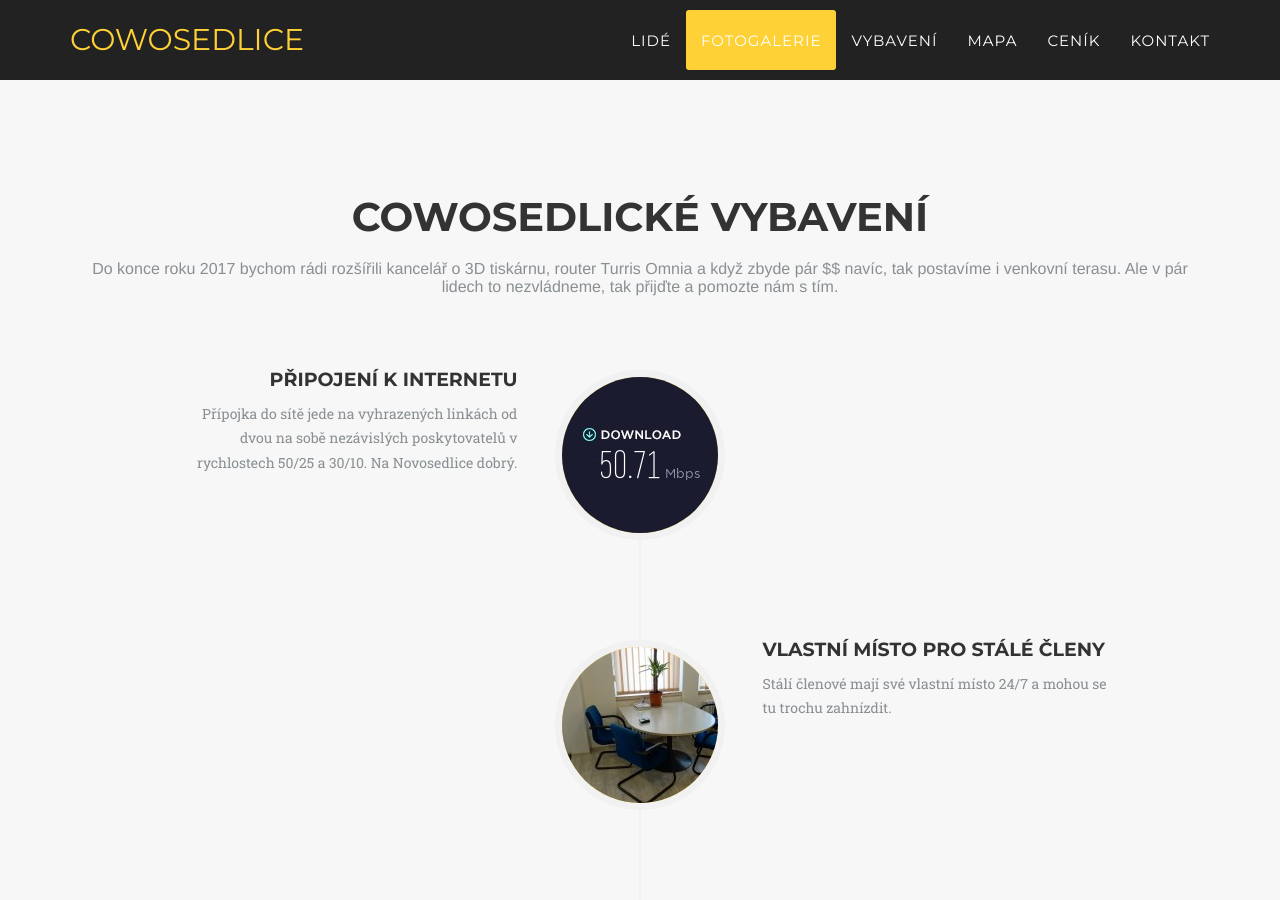
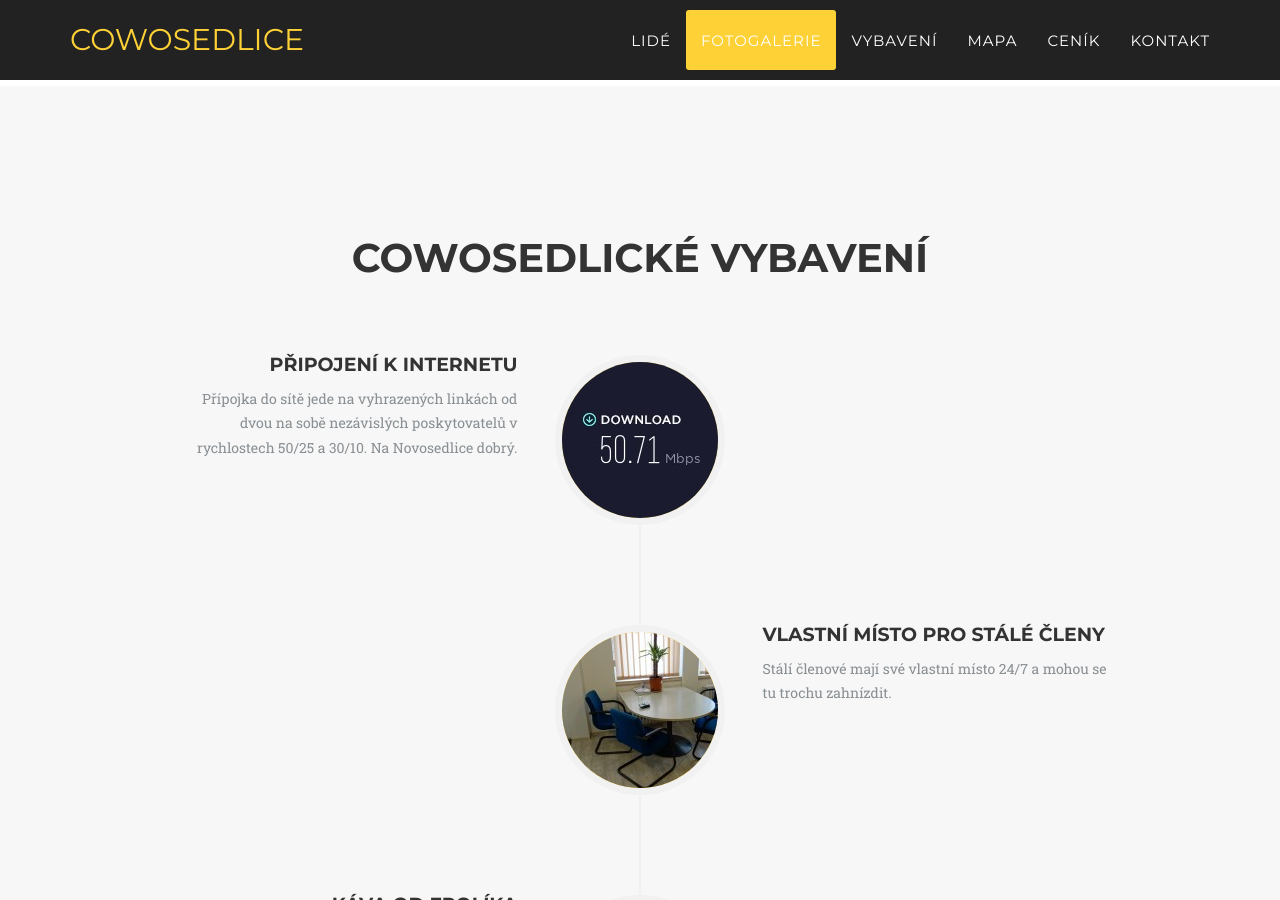
Before and after one commit to cowosedlice/cowosedlice.cz, a Jekyll site: the page built from index.html, in a window 1280 px wide and 900 px high, scrolled down 2868 px. Built offline with Jekyll 4.4.1, drawn with Linux system fonts in a browser that asks for light colours; some web fonts are replaced; some of the changed text lies outside the part shown.

Commit message:
update 2019

```diff
--- a/_config.yml
+++ b/_config.yml
@@ -9,7 +9,7 @@
 
 # About section
 history-heading: Cowosedlické vybavení
-history-subheading: Do konce roku 2017 bychom rádi rozšířili kancelář o 3D tiskárnu, router Turris Omnia a když zbyde pár $$ navíc, tak postavíme i venkovní terasu. Ale v pár lidech to nezvládneme, tak přijďte a pomozte nám s tím.
+history-subheading:
 history:
 - title: Připojení k internetu
   pic: internet
--- a/_includes/header.html
+++ b/_includes/header.html
@@ -49,6 +49,7 @@
             <div class="intro-text">
                 <div class="intro-lead-in">Coworking v Novosedlicích</div>
                 <div class="intro-heading">to jsou COWOSEDLICE</div>
+                <div style="margin-bottom: 20px;">Jsme nejdéle fungující sdílená kancelář v okolí Teplic - fungujeme již 3 roky bez dotací a jen díky členským příspěvkům. (psáno v červnu 2019) </div>
                 <div>Pokud vám slovo „coworking“ nic neříká, tak zjednodušeně řečeno jde o sdílený pracovní prostor pro lidi na volné noze (OSVČ), kterým stačí k práci jen notebook a kterým vadí z různých důvodů práce z domova.</div>
             </div>
         </div>
```
